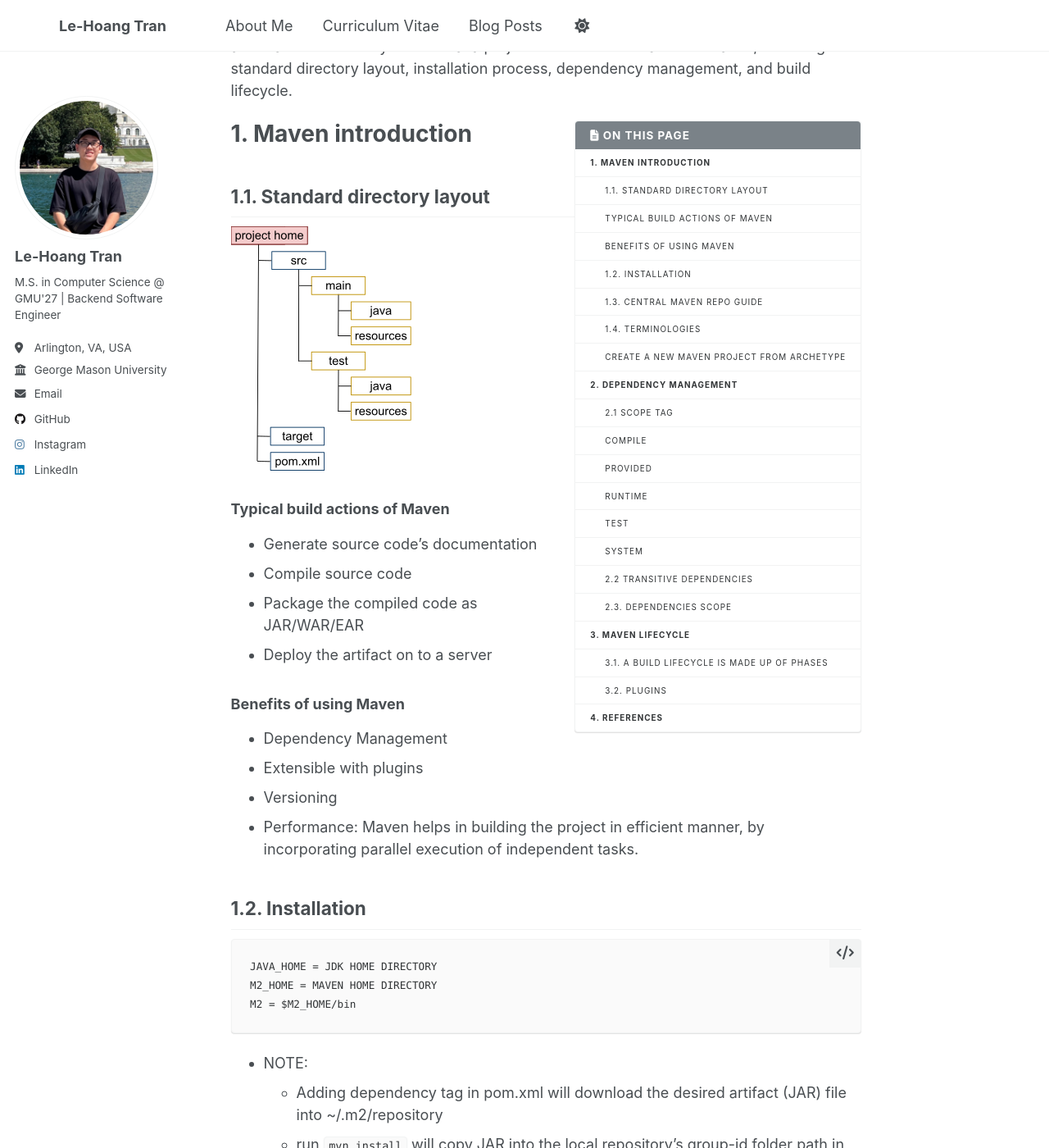
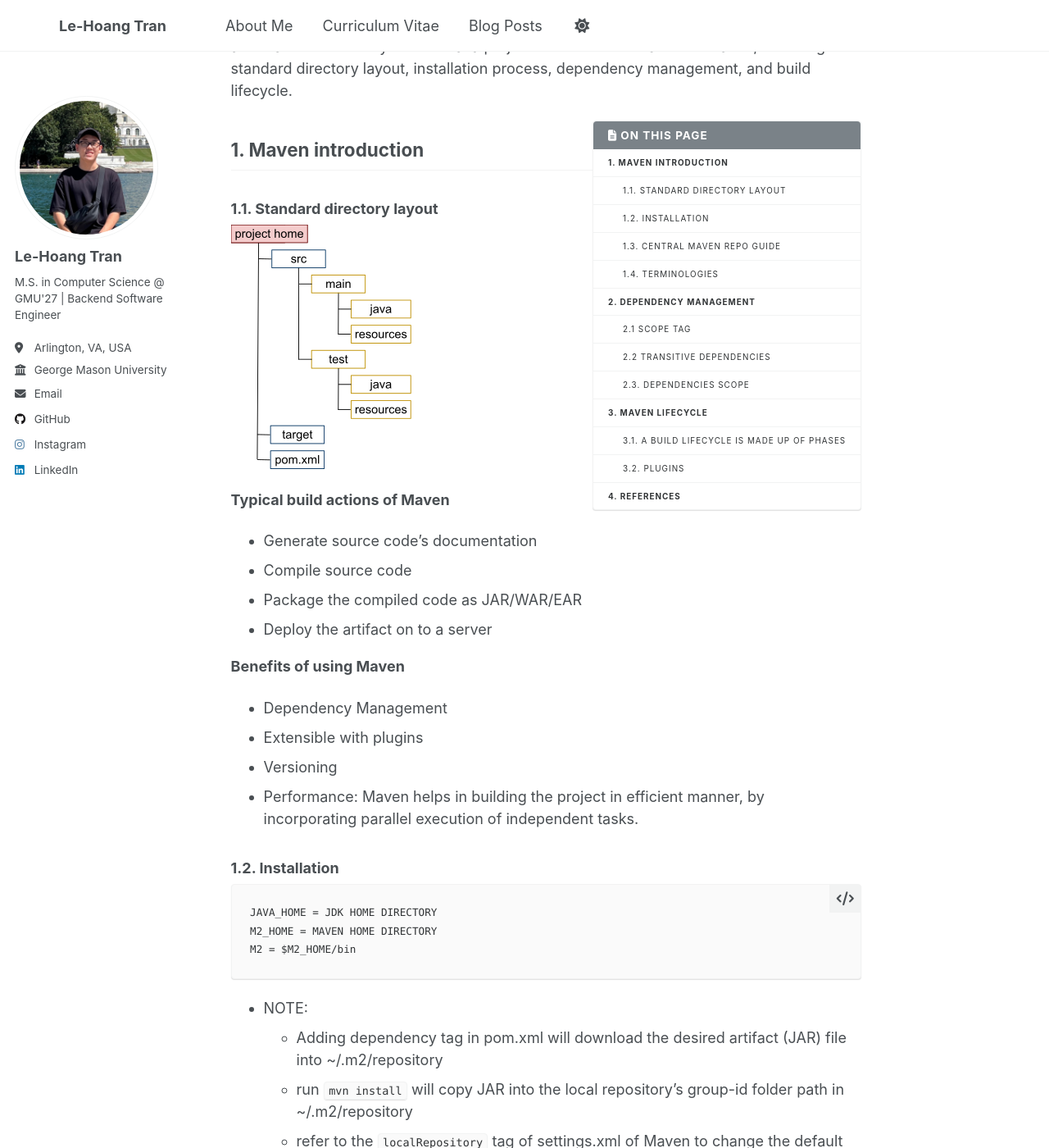
Before and after one commit to lehoangtran289/lehoangtran289.github.io, a Jekyll site: the page built from _posts/2024-08-14-Maven_101.md, in a window 1280 px wide and 1400 px high, scrolled down 207 px. Shown: the whole window at 82% size. Built offline with Jekyll 4.4.1, drawn with Linux system fonts in a browser that asks for light colours; a script that is not in the unit is left out.

Commit message:
Refactor section headings in Maven 101 and Java Concurrency 101 articles for consistency and clarity

````diff
--- a/_posts/2024-08-14-Maven_101.md
+++ b/_posts/2024-08-14-Maven_101.md
@@ -13,27 +13,27 @@ This article provides a comprehensive introduction to Apache Maven, a powerful b
 
 {% include toc %}
 
-# 1. Maven introduction
+## 1. Maven introduction
 
-## 1.1. Standard directory layout
+### 1.1. Standard directory layout
 
 ![Maven layout]({{ site.baseurl }}/images/blogs/maven101/layout.png)
 
-### Typical build actions of Maven
+**Typical build actions of Maven**
 
 - Generate source code's documentation
 - Compile source code
 - Package the compiled code as JAR/WAR/EAR
 - Deploy the artifact on to a server
 
-### Benefits of using Maven
+**Benefits of using Maven**
 
 - Dependency Management
 - Extensible with plugins
 - Versioning
 - Performance: Maven helps in building the project in efficient manner, by incorporating parallel execution of independent tasks.
 
-## 1.2. Installation
+### 1.2. Installation
 
 ```
 JAVA_HOME = JDK HOME DIRECTORY
@@ -44,13 +44,13 @@ M2 = $M2_HOME/bin
 - NOTE:
   - Adding dependency tag in pom.xml will download the desired artifact (JAR) file into ~/.m2/repository
   - run `mvn install` will copy JAR into the local repository's group-id folder path in ~/.m2/repository
-  - refer to the <localRepository> tag of settings.xml of Maven to change the default location of the local repository.
+  - refer to the `localRepository` tag of settings.xml of Maven to change the default location of the local repository.
 
-## 1.3. Central Maven Repo guide
+### 1.3. Central Maven Repo guide
 
 <https://maven.apache.org/repository/guide-central-repository-upload.html>
 
-## 1.4. Terminologies
+### 1.4. Terminologies
 
 - `Archetype`: Predefined project structure (for different type of project)
 - `Group ID`: Keep this unique within the organization and possibly the world, usually domain name is used (eg. com.google, ...)
@@ -58,7 +58,7 @@ M2 = $M2_HOME/bin
 - `Version`: the project version (eg. 0.0.1, 0.0.1-SNAPHSHOT, ...)
 - `Package`: best practices to have the Group ID, being followed by the Artifact ID (eg. com.google.analytics, ...)
 
-### Create a new Maven project from archetype
+**Create a new Maven project from archetype**
 
 ```
 mvn archetype:generate
@@ -71,7 +71,7 @@ mvn archetype:generate
   -DinteractiveMode=false
 ```
 
-# 2. Dependency Management
+## 2. Dependency Management
 
 ```xml
 <dependency>
@@ -82,32 +82,32 @@ mvn archetype:generate
 </dependency>
 ```
 
-## 2.1 Scope tag
+### 2.1 Scope tag
 
-### compile
+**compile**
 
 - The dependency (JAR) would be `required during the compilation time` of the project as well as during the runtime. (The JAR library will be made available in all the CLASSPATH)
 
-### provided
+**provided**
 
 - We assume the library `will be made available during the run time` and that we `don't have to include it while packaging`.
   - eg. ServletAPI.JAR is required during the compile time, but we don't really need to package that jar file inside our war file because ServletAPI.JAR is also available as part of the Tomcat server library and is available when we run the servlet.
 
-### runtime
+**runtime**
 
 - `Certain libraries are not required during the compile time` such as JDBC API. JDBC API is required during the compile time that helps us connect to a database, but we don't need the actual driver implementation code during the compile time because it would be provided by the database server.
 
-### test
+**test**
 
 - Only be made available during unit testing
 
-### system
+**system**
 
 - When you have a dependency that is not part of any repository or a dependency that is external to a repository, then we call it an external dependency.
 - Set this when you want to `manage dependency on your own` instead of letting Maven doing it for you.
 - You would also need the <systemPath> to manage external dependencies.
 
-## 2.2 Transitive dependencies
+### 2.2 Transitive dependencies
 
 - Optional dependencies and Exclusions
 
@@ -125,7 +125,7 @@ mvn archetype:generate
   - If however, if the developers of Project B forget to mention that the dependency of Project C is optional. We could manually include the `<exclusion>` tag.
     ![Transitive dependencies 3]({{ site.baseurl }}/images/blogs/maven101/229348737-607b8aa2-da92-45ab-ba7d-730eeb75ea06.png)
 
-## 2.3. Dependencies scope
+### 2.3. Dependencies scope
 
 - The dependencies scope will also affect the transitive dependencies.
   ![Dependencies scope]({{ site.baseurl }}/images/blogs/maven101/229348850-e07551b7-b514-4aae-87a9-79e767349c59.png)
@@ -136,14 +136,14 @@ mvn archetype:generate
   - This means A has transitive dependency on D with the scope of `runtime`
   - Then the resulting scope of D on A would be of `runtime` scope
 
-# 3. Maven lifecycle
+## 3. Maven lifecycle
 
 - Maven has 3 built-in lifecycles:
   - `default`: Build the project
   - `clean`: Clean the project
   - `site`: Generate the project's site documentation
 
-## 3.1. A Build Lifecycle is Made Up of Phases
+### 3.1. A Build Lifecycle is Made Up of Phases
 
 - `validate` - validate the project is correct and all necessary information is available
 - `compile` - compile the source code of the project
@@ -159,7 +159,7 @@ mvn archetype:generate
 mvn clean package
 ```
 
-## 3.2. Plugins
+### 3.2. Plugins
 
 - In Maven, the `<plugins>` tag is used within the `<build>` section of a `pom.xml` file to define and configure plugins that are part of the build process.
 - Plugins enables you to perform a wide range of tasks during the build lifecycle, such as compiling code, running tests, packaging applications, generating documentation, and more.
@@ -194,6 +194,6 @@ mvn clean package
 
 ```
 
-# 4. References
+## 4. References
 
 - <https://maven.apache.org/guides/getting-started/maven-in-five-minutes.html>
````
Also changed, not shown: _posts/2024-09-20-JavaConcurrency.md (+48 -48 lines).
